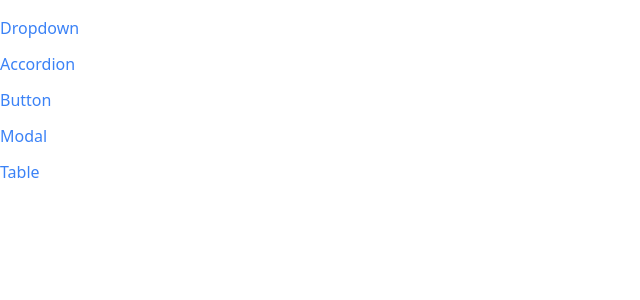
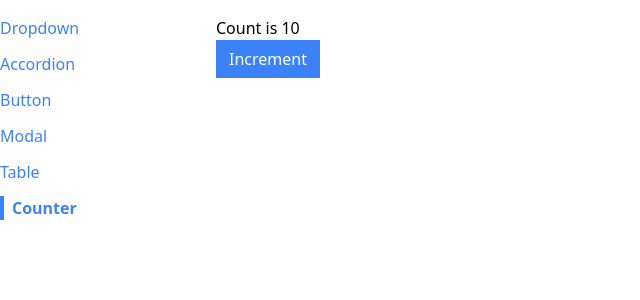
Before and after one commit to elwirra/react-ui-components, a React (Create React App) app: page /counter in a window 1280 px wide. Shown: the top 300 px of the page, without its empty margins (0-640 px from the left). Built offline with nearby package versions, Linux system fonts and the light colour scheme.

Commit message:
sorting as a custom hook

```diff
--- a/src/App.js
+++ b/src/App.js
@@ -5,6 +5,7 @@
 import ButtonPage from "./pages/ButtonPage";
 import ModalPage from "./pages/ModalPage";
 import TablePage from "./pages/TablePage";
+import CounterPage from "./pages/CounterPage";
 
 function App() {
     return (
@@ -26,6 +27,9 @@
                 <Route path="/table">
                     <TablePage />
                 </Route>
+                <Route path="/counter">
+                    <CounterPage initialCount={10} />
+                </Route>
             </div>
         </div>
     );
--- a/src/components/Sidebar.js
+++ b/src/components/Sidebar.js
@@ -6,7 +6,8 @@
         { label: 'Accordion', path: '/accordion'},
         { label: 'Button', path: '/button'},
         { label: 'Modal', path: '/modal'},
-        { label: 'Table', path: '/table'}
+        { label: 'Table', path: '/table'},
+        { label: 'Counter', path: '/counter'}
     ];
 
     const renderedLinks = links.map((link) => {
--- a/src/components/SortableTable.js
+++ b/src/components/SortableTable.js
@@ -1,48 +1,10 @@
 import Table from "../components/Table";
-import { GoArrowSmallDown } from "react-icons/go";
-import { GoArrowSmallUp } from "react-icons/go";
-import { useState } from "react";
+import useSort from "../hooks/use-sort";
+import { GoArrowSmallDown, GoArrowSmallUp } from "react-icons/go";
 
 function SortableTable(props) {
-    const [sortOrder, setSortOrder] = useState(null);
-    const [sortBy, setSortBy] = useState(null);
     const { config, data } = props;
-
-    const handleClick = (label) => {
-        if (sortBy && label !== sortBy) {
-            setSortOrder('asc');
-            setSortBy(label);
-            return;
-        }
-
-        if (sortOrder === null) {
-            setSortOrder('asc');
-            setSortBy(label);
-        } else if (sortOrder === 'asc') {
-            setSortOrder('desc');
-            setSortBy(label);
-        } else if (sortOrder === 'desc') {
-            setSortOrder(null);
-            setSortBy(null);
-        }
-    };
-
-    let sortedData = data;
-    if (sortBy && sortOrder) {
-        const { sortValue } = config.find(column => column.label === sortBy);
-        sortedData = [...data].sort((a, b) => {
-            const valueA = sortValue(a);
-            const valueB = sortValue(b);
-
-            const reverseOrder = sortOrder === 'asc' ? 1 : -1;
-
-            if (typeof valueA === 'string') {
-                return valueA.localeCompare(valueB) * reverseOrder;
-            } else {
-                return (valueA - valueB) * reverseOrder;
-            }
-        });
-    };
+    const { sortOrder, sortBy, setSortLabel, sortedData } = useSort(data, config);
 
     const updatedConfig = config.map((column) => {
         if (!column.sortValue) {
@@ -52,7 +14,7 @@
         return {
             ...column,
             header: () => (
-                <th className="cursor-pointer hover:bg-gray-100" onClick={() => handleClick(column.label)}>
+                <th className="cursor-pointer hover:bg-gray-100" onClick={() => setSortLabel(column.label)}>
                     <div className="flex items-center">
                         {getIcons(column.label, sortBy, sortOrder)}
                         {column.label}
--- /dev/null
+++ b/src/hooks/use-counter.js
@@ -0,0 +1,20 @@
+import { useState, useEffect } from 'react';
+
+function useCounter(initialCount) {
+    const [count, setCount] = useState(initialCount);
+
+    useEffect(() => {
+        console.log(count);
+    }, [count]);
+
+    const handleClick = () => {
+        setCount(count + 1);
+    };
+
+    return {
+        count,
+        handleClick
+    }
+}
+
+export default useCounter;
--- /dev/null
+++ b/src/hooks/use-sort.js
@@ -0,0 +1,51 @@
+import { useState } from "react";
+
+function useSort(data, config) {
+    const [sortOrder, setSortOrder] = useState(null);
+    const [sortBy, setSortBy] = useState(null);
+
+    const setSortLabel = (label) => {
+        if (sortBy && label !== sortBy) {
+            setSortOrder('asc');
+            setSortBy(label);
+            return;
+        }
+
+        if (sortOrder === null) {
+            setSortOrder('asc');
+            setSortBy(label);
+        } else if (sortOrder === 'asc') {
+            setSortOrder('desc');
+            setSortBy(label);
+        } else if (sortOrder === 'desc') {
+            setSortOrder(null);
+            setSortBy(null);
+        }
+    };
+
+    let sortedData = data;
+    if (sortBy && sortOrder) {
+        const { sortValue } = config.find(column => column.label === sortBy);
+        sortedData = [...data].sort((a, b) => {
+            const valueA = sortValue(a);
+            const valueB = sortValue(b);
+
+            const reverseOrder = sortOrder === 'asc' ? 1 : -1;
+
+            if (typeof valueA === 'string') {
+                return valueA.localeCompare(valueB) * reverseOrder;
+            } else {
+                return (valueA - valueB) * reverseOrder;
+            }
+        });
+    }
+
+    return {
+        sortOrder,
+        sortBy,
+        sortedData,
+        setSortLabel
+    }
+}
+
+export default useSort;
--- /dev/null
+++ b/src/pages/CounterPage.js
@@ -0,0 +1,17 @@
+import useCounter from '../hooks/use-counter';
+import Button from '../components/Button';
+
+function CounterPage( { initialCount }) {
+    const { count, handleClick } = useCounter(initialCount);
+
+    return (
+        <div>
+            <h1>Count is {count}</h1>
+            <Button primary onClick={handleClick}>
+                Increment
+            </Button>
+        </div>
+    );
+}
+
+export default CounterPage;
```
